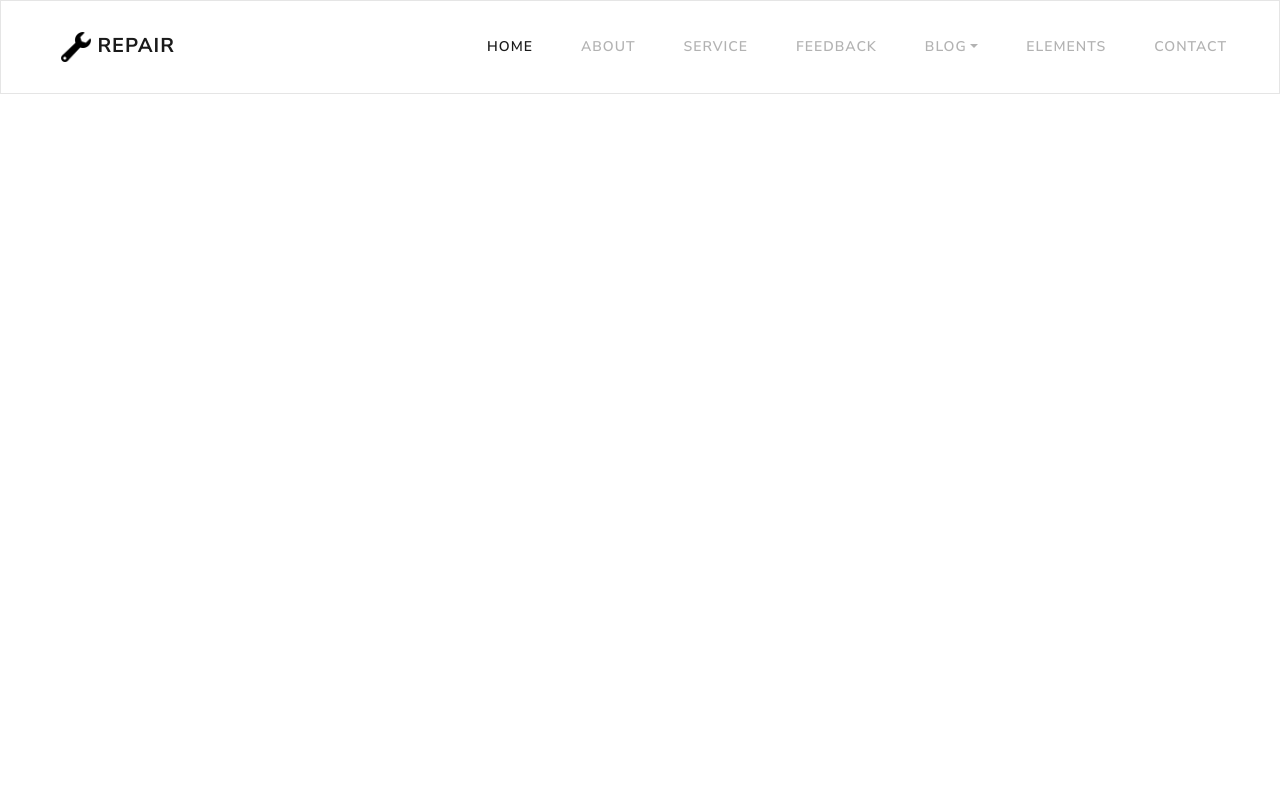
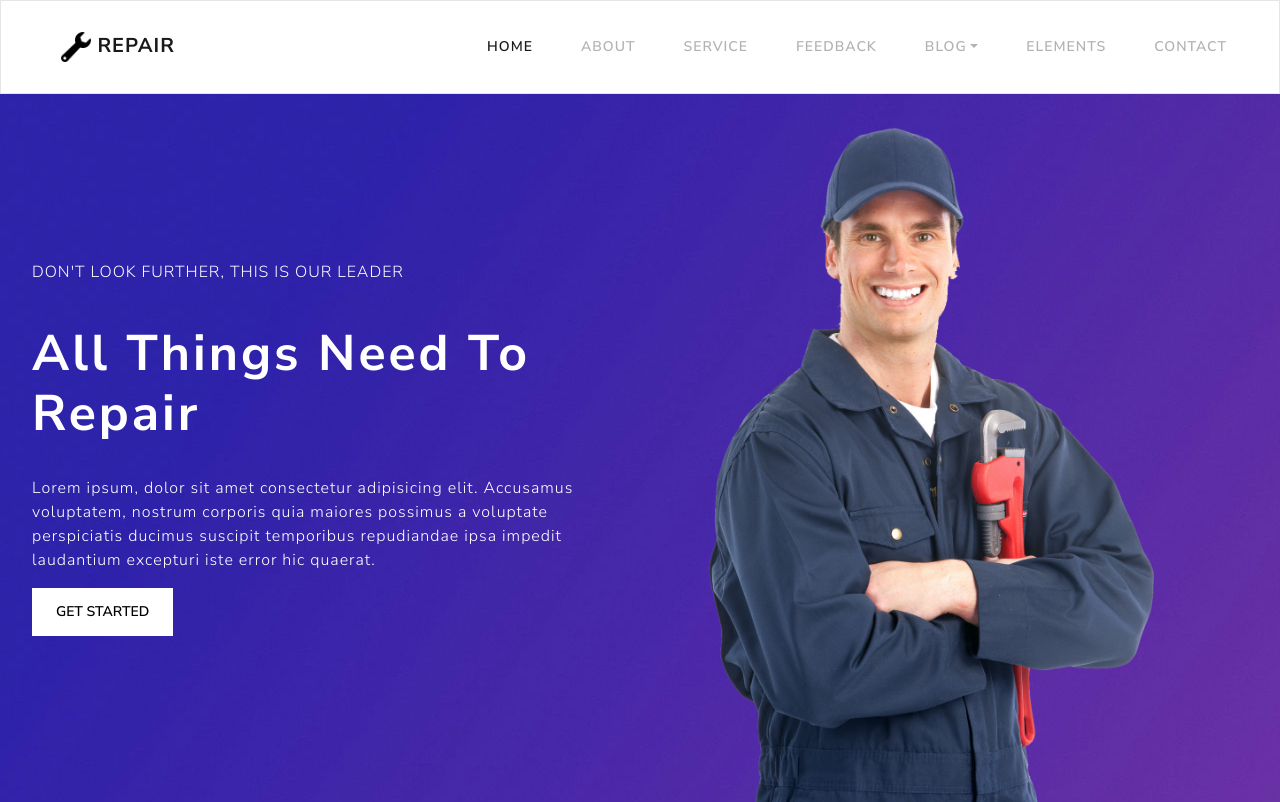
Before and after one commit to DreammyOleksandr/frontend-basics-last-lab, a React (Create React App) app: page / in a window 1280 px wide. Built offline with nearby package versions, Linux system fonts and the light colour scheme.

Commit message:
feat: main page

```diff
--- a/src/App.js
+++ b/src/App.js
@@ -1,10 +1,12 @@
 import './App.css'
 import { Navbar } from './components/layout'
+import { MainPage } from './pages'
 
 function App() {
   return (
     <div className='App'>
       <Navbar />
+      <MainPage />
     </div>
   )
 }
--- /dev/null
+++ b/src/pages/MainPage.jsx
@@ -0,0 +1,12 @@
+import React from 'react'
+import { GetStartedBlock } from '../components/content'
+
+const MainPage = () => {
+  return (
+    <div>
+      <GetStartedBlock />
+    </div>
+  )
+}
+
+export default MainPage
--- /dev/null
+++ b/src/pages/index.js
@@ -0,0 +1 @@
+export { default as MainPage } from './MainPage'
```
